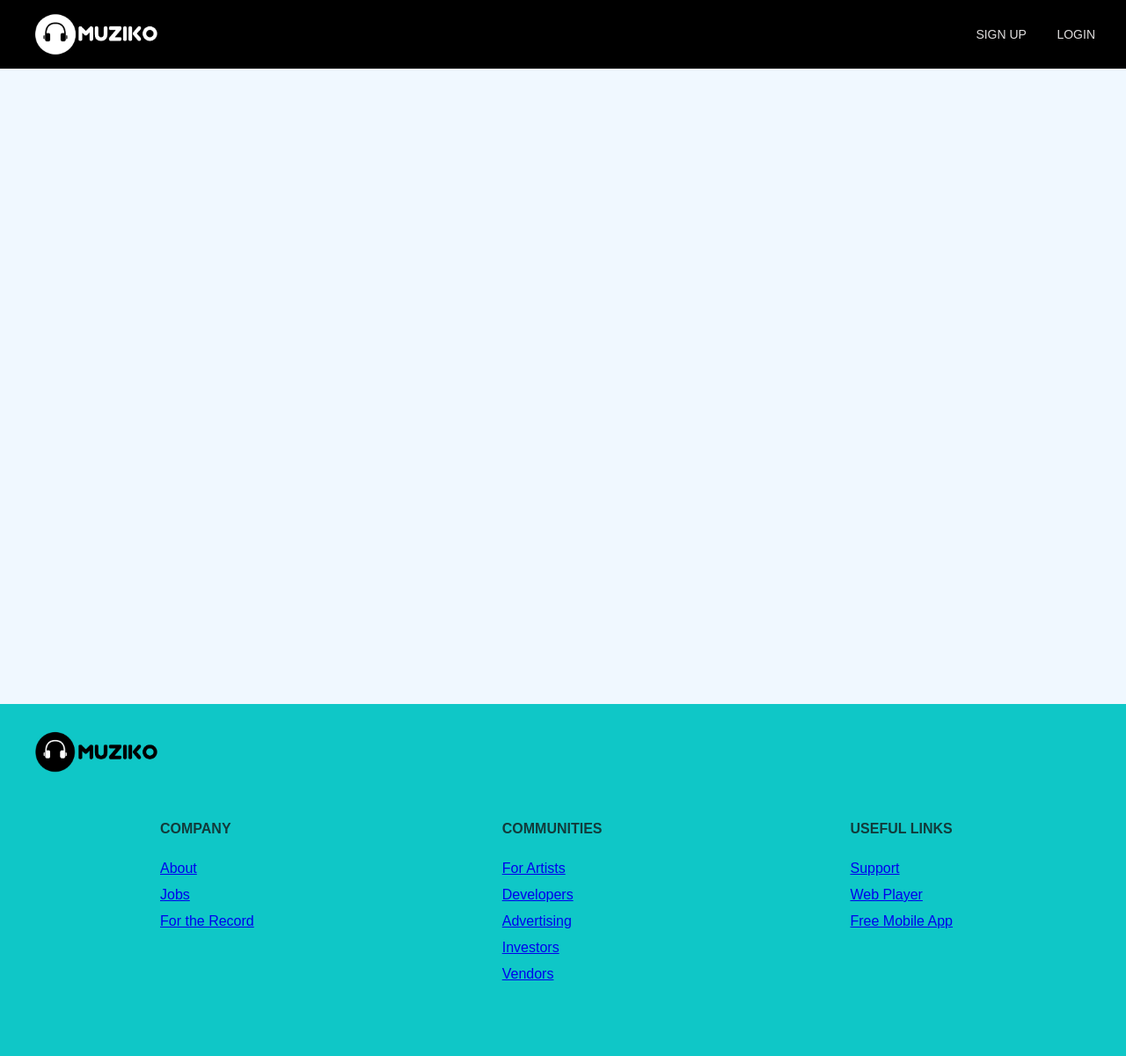
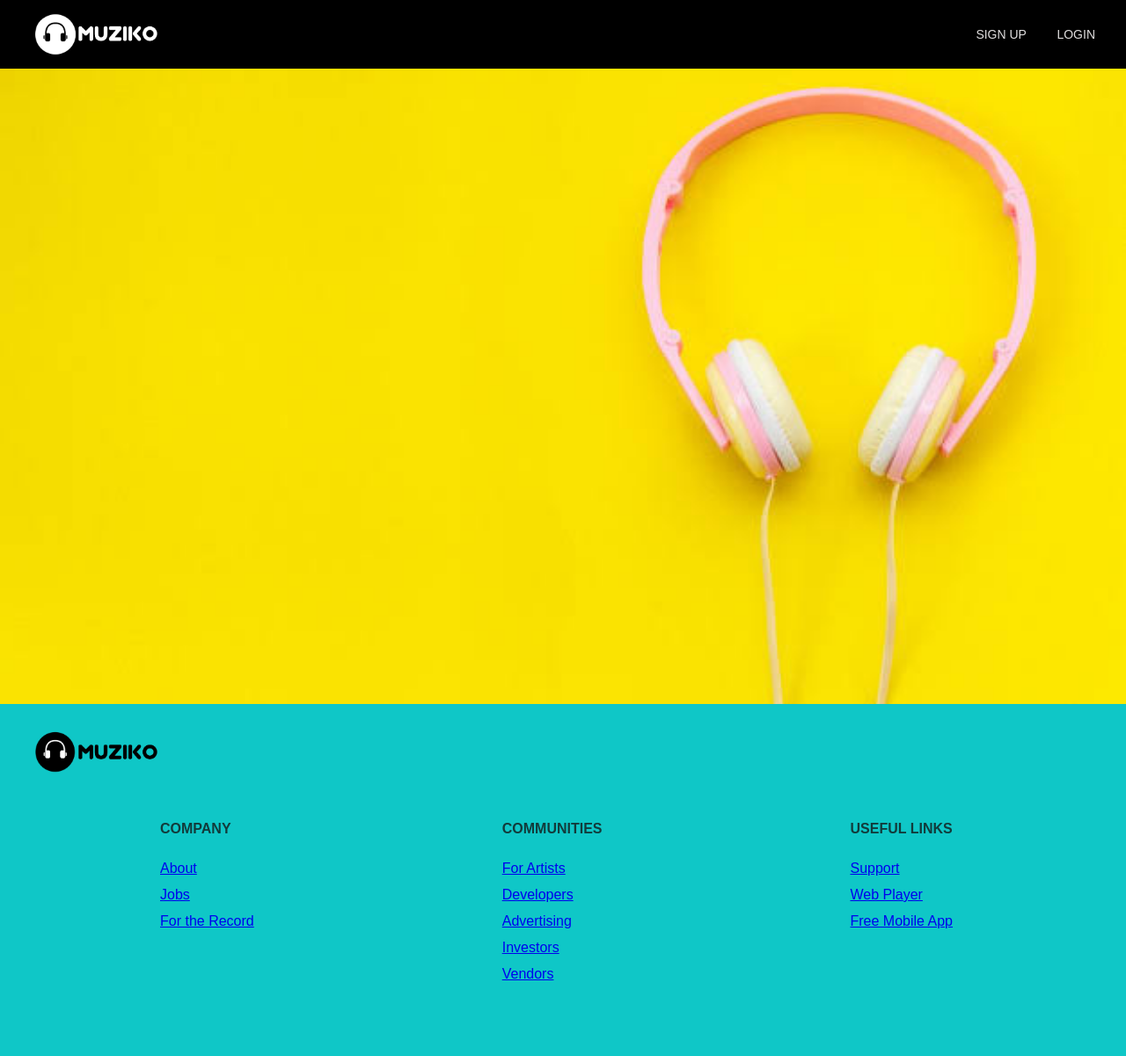
Before and after one commit to pallavipriyaa/muziko-trail, a PHP site: page / in a window 1280 px wide. Shown: the whole page at 88% size. Run offline with PHP 8.4, Linux system fonts and the light colour scheme.

Commit message:
fixed the background image

```diff
--- a/index.css
+++ b/index.css
@@ -68,6 +68,7 @@ li a :hover{
 footer{
     background-color: rgb(15, 199, 199);
     height: 400px;
+    position: sticky;
 
 }
 .footer-logo{
--- a/index.php
+++ b/index.php
@@ -13,9 +13,9 @@
 				    <li><a href="login.html">LOGIN</a></li>
 				</ul>
 	        </div>
-	        <!-- <div id="pic">
-	            <img src="images/bg.jpeg" width="1355px" height="500px">
-	        </div> -->
+	        <div id="pic">
+	            <img src="images/bg.jpeg" width="100%" height="">
+	        </div>
         </div>
 
         <!--######################     FOOTER SECTION     ########################-->
```
